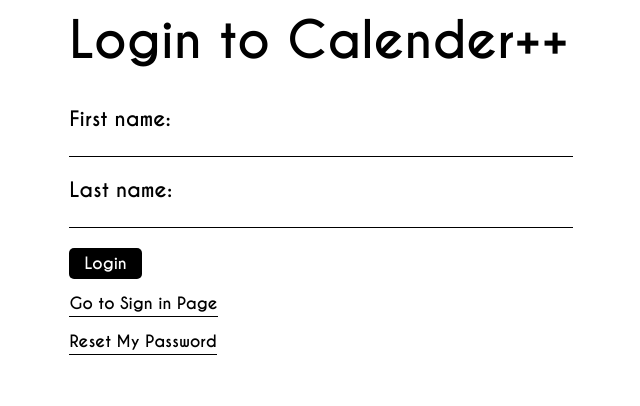
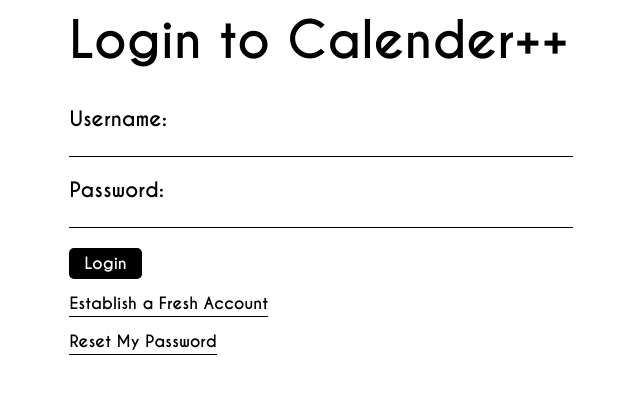
Before and after one commit to CMPE-131-BCBeez/Calendar-plus-plus, a Flask app: template templates/Loginpage.html in a window 1280 px wide. Shown: the part 228-634 px from the top of the page, without its empty margins (321-961 px from the left). Run offline with Flask 3, Linux system fonts and the light colour scheme; the template is opened without the code that fills it, so the values that code supplies are empty.

Commit message:
finised login page hopefully

```diff
--- a/static/style.css
+++ b/static/style.css
@@ -95,6 +95,6 @@ label {
     cursor: pointer;
 }
 
-.submit-button:hover {
+.BlackButton:hover {
     background-color: #000000; /* Darker green on hover */
 }
--- a/templates/Loginpage.html
+++ b/templates/Loginpage.html
@@ -15,17 +15,17 @@
 <form>
     <div class="form-container">
         <div style="text-align: left;">
-            <label for="fname">First name:</label><br>
-            <input type="text" id="fname" name="fname" class="input-field"><br>
-            <label for="lname">Last name:</label><br>
-            <input type="text" id="lname" name="lname" class="input-field"><br>
+            <label for="username">Username:</label><br>
+            <input type="text" id="username" name="username" class="input-field"><br>
+            <label for="username">Password:</label><br>
+            <input type="text" id="username" name="username" class="input-field"><br>
             <input type="submit" value="Login" class="BlackButton"><br>
         </div>
 
-        <a  href="New User Log In.html" title ="goes to Sigin in page" class="WhiteButton">
-            Go to Sign in Page<!--Go to the sign in page-->
+        <a  href="New User Log In.html" class="WhiteButton">
+            Establish a Fresh Account<!--Go to the sign in page-->
             </a><br>
-        <a  href="New User Log In.html" title ="goes to Sigin in page" class="WhiteButton">
+        <a  href="ResetPassword.html" class="WhiteButton">
             Reset My Password<!--Go to the reset pasword page-->
             </a>
     </div>
```
